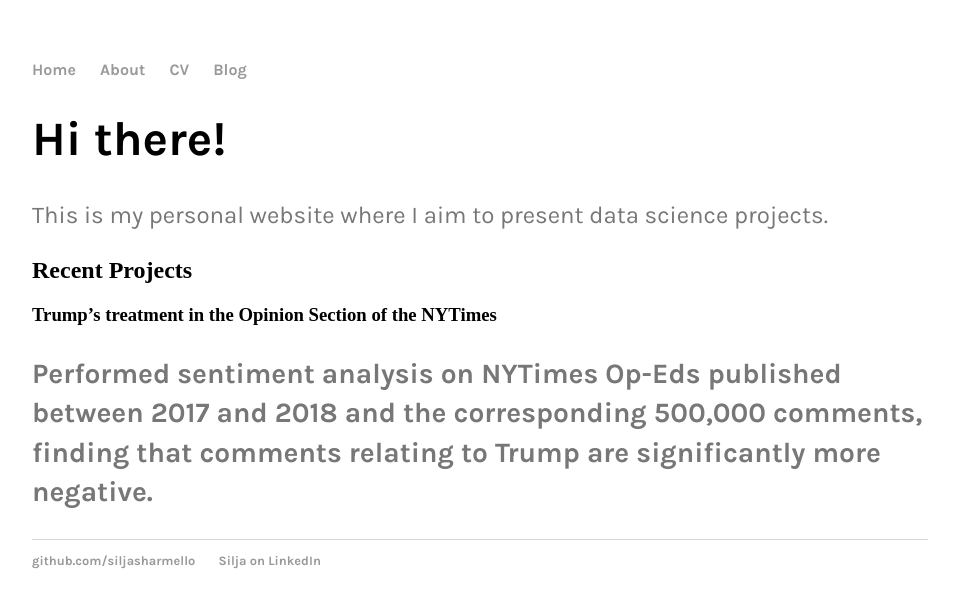
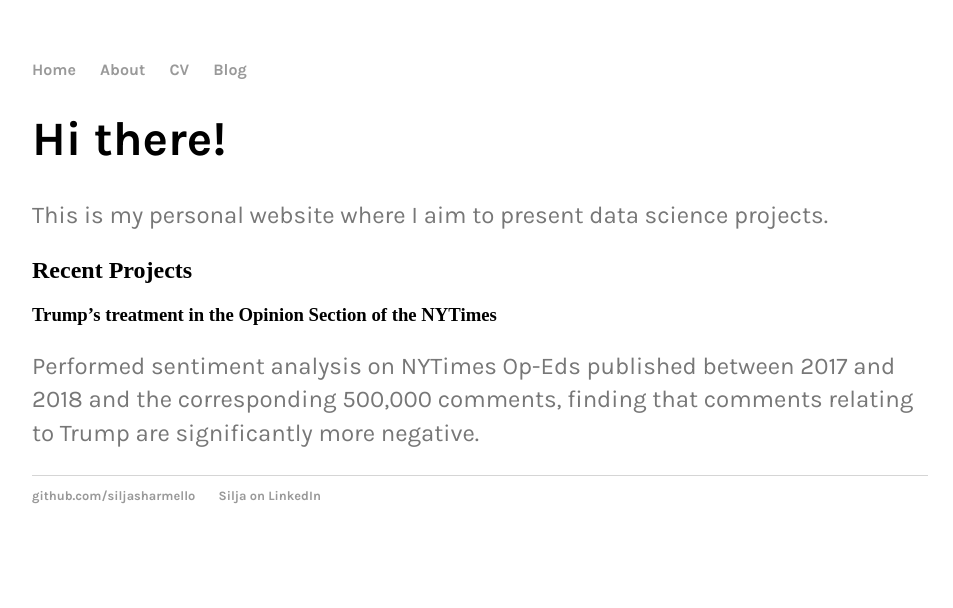
Before and after one commit to siljasharmello/siljasharmello.github.io, a Jekyll site: the page built from index.html, in a window 1280 px wide. Shown: the top 608 px of the page, without its empty margins (160-1113 px from the left). Built offline with Jekyll 4.4.1, drawn with Linux system fonts in a browser that asks for light colours.

```diff
--- a/index.html
+++ b/index.html
@@ -6,8 +6,8 @@ title: Silja Lüthi, MSc in Applied Social Data Science
 	<h1>Hi there!</h1>
 				<p>This is my personal website where I aim to present data science projects.</p>
 
-	<h2>Recent Projects<h2>
-		<h3>Trump’s treatment in the Opinion Section of the NYTimes<h3>
+	<h2>Recent Projects</h2>
+		<h3>Trump’s treatment in the Opinion Section of the NYTimes</h3>
 			<p>Performed sentiment analysis on NYTimes Op-Eds published between 2017 and
 				2018 and the corresponding 500,000 comments, finding that comments relating to Trump are significantly more negative. </p>
 
```
